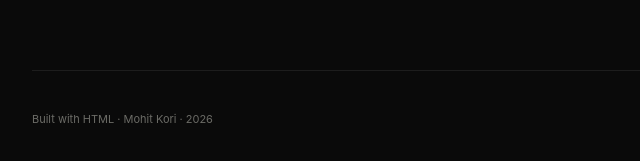
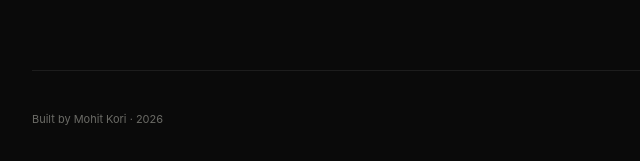
Before and after one commit to mohitkori27997-cmd/mohit-portfolio, a plain HTML site: page index.html in a window 1280 px wide. Shown: the part 3130-3291 px from the top of the page, 406-1046 px from the left. Drawn offline with Linux system fonts and the light colour scheme.

Commit message:
Update index.html

```diff
--- a/index.html
+++ b/index.html
@@ -416,7 +416,7 @@
       </div>
     </section>
 
-    <div class="footer">Built with HTML · Mohit Kori · 2026</div>
+    <div class="footer">Built by Mohit Kori · 2026</div>
 
   </main>
 </div>
```
